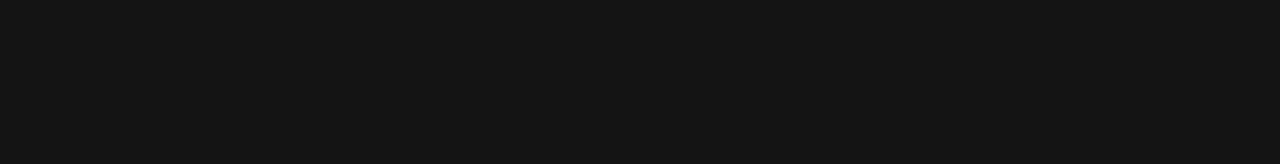
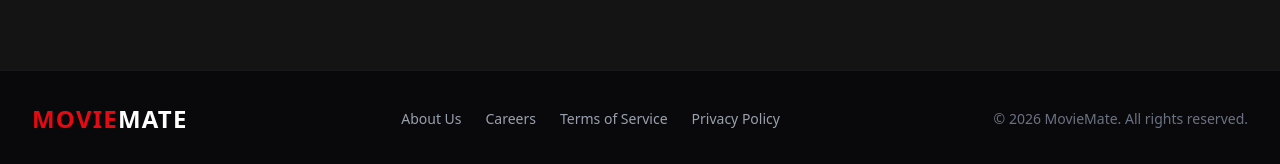
Before and after one commit to Spidey270/MovieMate-using-AI, a React (Vite) app in the folder frontend/: page / in a window 1280 px wide. Shown: the part 730-894 px from the top of the page. Before the commit the page ends 800 px from the top, so only its background shows below. Built offline with nearby package versions, Linux system fonts and the light colour scheme; no server answers.

Commit message:
Add global Footer component

```diff
--- a/frontend/src/App.jsx
+++ b/frontend/src/App.jsx
@@ -27,6 +27,7 @@
 import ModerateReviews from "./pages/admin/ModerateReviews";
 import UserDetail from "./pages/admin/UserDetail";
 import Watch from "./pages/Watch";
+import Footer from "./components/Footer";
 
 // ProtectedRoute definition...
 const ProtectedRoute = ({ children }) => {
@@ -45,7 +46,9 @@
   return (
     <Router>
       <AuthProvider>
-        <Routes>
+        <div className="flex flex-col min-h-screen">
+          <main className="flex-grow flex flex-col">
+            <Routes>
           <Route path="/login" element={<Login />} />
           <Route path="/register" element={<Register />} />
           <Route path="/" element={<Home />} />
@@ -157,7 +160,10 @@
 
 
           <Route path="/user/:id" element={<UserProfile />} />
-        </Routes>
+            </Routes>
+          </main>
+          <Footer />
+        </div>
       </AuthProvider>
     </Router>
   );
--- /dev/null
+++ b/frontend/src/components/Footer.jsx
@@ -0,0 +1,26 @@
+export default function Footer() {
+  return (
+    <footer className="bg-zinc-950 border-t border-zinc-900 py-8 text-gray-400 mt-auto w-full z-50">
+      <div className="container mx-auto px-4 md:px-8">
+        <div className="flex flex-col md:flex-row justify-between items-center gap-6">
+          <div className="flex items-center gap-2">
+            <span className="text-2xl font-black text-primary tracking-wider">
+              MOVIE<span className="text-white">MATE</span>
+            </span>
+          </div>
+
+          <div className="flex flex-wrap justify-center gap-6 text-sm font-medium">
+            <a href="#" className="hover:text-white transition-colors">About Us</a>
+            <a href="#" className="hover:text-white transition-colors">Careers</a>
+            <a href="#" className="hover:text-white transition-colors">Terms of Service</a>
+            <a href="#" className="hover:text-white transition-colors">Privacy Policy</a>
+          </div>
+
+          <div className="text-sm text-gray-500">
+            &copy; {new Date().getFullYear()} MovieMate. All rights reserved.
+          </div>
+        </div>
+      </div>
+    </footer>
+  );
+}
--- a/frontend/src/pages/Watch.jsx
+++ b/frontend/src/pages/Watch.jsx
@@ -1,17 +1,19 @@
 import { useState, useEffect, useCallback, useRef } from "react";
 import { useParams, Link, useNavigate } from "react-router-dom";
 import { api, useAuth } from "../context/AuthContext";
-import { Play, Film, Star, Clock, Globe, Plus, Check,
-         Tv, ChevronRight, ArrowLeft, Lock, MessageCircle, Send, User, CornerDownRight, X } from "lucide-react";
+import {
+  Play, Film, Star, Clock, Globe, Plus, Check,
+  Tv, ChevronRight, ArrowLeft, Lock, MessageCircle, Send, User, CornerDownRight, X
+} from "lucide-react";
 import LoadingSpinner from "../components/ui/LoadingSpinner";
 
 // Platform brand colors
 const PLATFORM_STYLES = {
-  Netflix:   "bg-[#E50914]",
-  Prime:     "bg-[#00A8E0]",
+  Netflix: "bg-[#E50914]",
+  Prime: "bg-[#00A8E0]",
   "Disney+": "bg-[#0063E5]",
-  "Apple TV+":"bg-zinc-600",
-  "HBO Max":  "bg-[#5822B4]",
+  "Apple TV+": "bg-zinc-600",
+  "HBO Max": "bg-[#5822B4]",
 };
 
 function getYouTubeEmbedUrl(url) {
@@ -166,7 +168,7 @@
         }
 
         if (user) {
-          api.post(`/streaming/watch/${id}`).catch(() => {});
+          api.post(`/streaming/watch/${id}`).catch(() => { });
         }
 
         if (user) {
@@ -258,8 +260,8 @@
   );
 
   const trailerEmbed = getYouTubeEmbedUrl(movie.trailer_url);
-  const hasFullMovie  = !!(movie.imdb_id || movie.archive_url);
-  const hasTrailer    = !!trailerEmbed;
+  const hasFullMovie = !!(movie.imdb_id || movie.archive_url);
+  const hasTrailer = !!trailerEmbed;
 
   // Final Embed logic using multiple mirrors
   const embedSrc = activeTab === "full" && hasFullMovie && user
@@ -287,8 +289,7 @@
             {hasFullMovie && (
               <button
                 onClick={() => user ? setActiveTab("full") : navigate("/login")}
-                className={`flex items-center gap-2 px-5 py-2.5 rounded-t-lg text-sm font-semibold transition ${
-                  activeTab === "full"
+                className={`flex items-center gap-2 px-5 py-2.5 rounded-t-lg text-sm font-semibold transition ${activeTab === "full"
                   ? "bg-black text-white"
                   : "text-gray-500 hover:text-gray-300"
                   }`}
@@ -305,8 +306,7 @@
             {hasTrailer && (
               <button
                 onClick={() => setActiveTab("trailer")}
-                className={`flex items-center gap-2 px-5 py-2.5 rounded-t-lg text-sm font-semibold transition ${
-                  activeTab === "trailer"
+                className={`flex items-center gap-2 px-5 py-2.5 rounded-t-lg text-sm font-semibold transition ${activeTab === "trailer"
                   ? "bg-black text-white"
                   : "text-gray-500 hover:text-gray-300"
                   }`}
@@ -336,8 +336,7 @@
                       <button
                         key={m.name}
                         onClick={() => setActiveMirror(idx)}
-                        className={`text-[10px] font-black px-2 py-1 rounded transition ${
-                          activeMirror === idx
+                        className={`text-[10px] font-black px-2 py-1 rounded transition ${activeMirror === idx
                           ? "bg-primary text-white"
                           : "text-gray-500 hover:text-white"
                           }`}
@@ -394,8 +393,7 @@
               <div className="flex md:flex-col gap-3 flex-shrink-0">
                 <button
                   onClick={handleWishlist}
-                  className={`flex items-center gap-3 px-6 py-3 rounded-xl text-sm font-bold transition shadow-lg ${
-                    isInWishlist
+                  className={`flex items-center gap-3 px-6 py-3 rounded-xl text-sm font-bold transition shadow-lg ${isInWishlist
                     ? "bg-zinc-800 text-gray-400 hover:bg-zinc-700 border border-white/10"
                     : "bg-primary hover:bg-red-700 text-white shadow-primary/20"
                     }`}
@@ -499,7 +497,7 @@
         {/* ─── SIDEBAR: Up Next ─── */}
         <div className="lg:w-80 xl:w-96 bg-zinc-950 border-l border-white/5 overflow-y-auto flex-shrink-0">
           <div className="p-5 border-b border-white/5 flex items-center justify-between">
-            <h3 className="font-black text-[10px] text-gray-600 uppercase tracking-widest">More Recommendations</h3>
+            <h3 className="font-black text-[10px] text-gray-600 uppercase tracking-widest">MORE LIKE THIS</h3>
             <span className="h-1 w-8 bg-primary rounded-full" />
           </div>
           <div className="divide-y divide-white/5">
```
Lines whose indentation alone changed are shown as unchanged.
